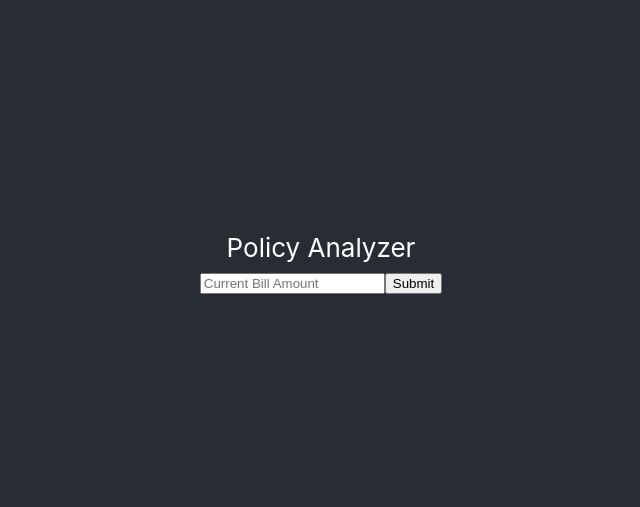
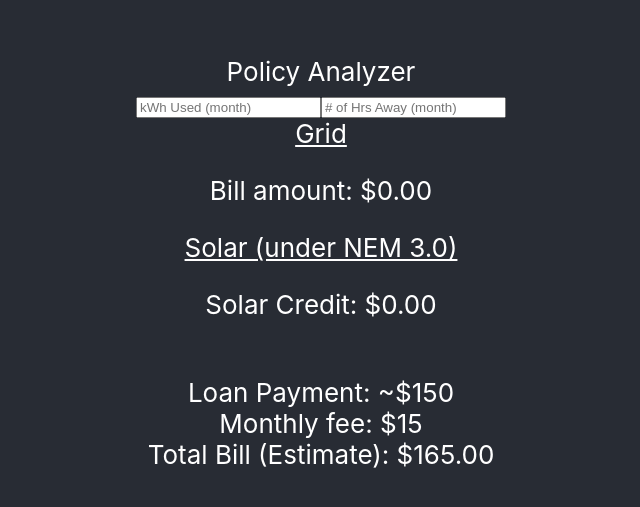
Before and after one commit to mtapia01/codespaces-react, a React (Create React App) app: page / in a window 1280 px wide. Shown: the part 137-644 px from the top of the page, without its empty margins (319-959 px from the left). Built offline with nearby package versions, Linux system fonts and the light colour scheme.

Commit message:
feat(App.js): Working basic calculator

```diff
--- a/src/App.js
+++ b/src/App.js
@@ -1,66 +1,63 @@
 import './App.css';
 import React, { useState } from 'react';
 
+
+
 function App() {
-  const [message, setMessage] = useState('');
+  let [billSolar, setSolar] = React.useState(0)
+  let [totalBill, setTotalBill] = React.useState(165)
 
-  const [updated, setUpdated] = useState(message);
+  const handleSolar = (event) => {
+    let solarCredit = parseFloat(event.target.value);
 
-  const handleChange = (event) => {
-    setMessage();
-  };
+    setSolar(solarCredit * .08);
+    setTotalBill(150 + 15 - solarCredit)
+  }
 
-  const handleClick = () => {
-    // 👇 "message" stores input field value
-    setUpdated("CurrentBill");
+
+
+  let [bill, setBill] = React.useState(0)
+  let handleGrid = (event) => {
+    let kwhUsed = parseFloat(event.target.value);
+
+    setBill(kwhUsed * .37)
+    // console.log(setBill(kwhUsed * .37))
   };
 
 
   return (
-    // <div className="App">
-    //   <header className="App-header">
-    //     {
-    //       <h>Policy Analyzer</h>
-    //     }
-    //     <div>
-    //       <body>
-    //         <input
-    //           type="number"
-    //           placeholder='Current Bill Amount'
-    //           id='CurrentBill'
-    //           onChange={handleChange}
-    //           value={message}
-    //         />
-    //         <button
-    //           id='currentBillBTN'
-    //           onClick={handleClick}>
-    //           Submit
-    //         </button>
-    //       </body>
-    //     </div>
-    //   </header>
-    // </div>
     <main>
       <div className="App">
         <header className="App-header">
-          {
-            <h>Policy Analyzer</h>
-          }
+          <h>Policy Analyzer</h>
           <div>
-            <body>
-              <input
-                type="number"
-                placeholder='Current Bill Amount'
-                id='CurrentBill'
-                onChange={handleChange}
-                value={message}
-              />
-              <button
-                id='currentBillBTN'
-                onClick={handleClick}>
-                Submit
-              </button>
-            </body>
+            <input
+              type="number"
+              onChange={handleGrid}
+              placeholder='kWh Used (month)'>
+            </input>
+            <input
+              type='number'
+              let onChange={handleSolar}
+              placeholder='# of Hrs Away (month)'>
+            </input>
+
+          </div>
+          <div>
+            <u>Grid</u>
+            {/* using San Diego kwh price */}
+            <p>Bill amount: ${bill.toFixed(2)} </p>
+          </div>
+          <div>
+            <u>Solar (under NEM 3.0)</u>
+            <p>Solar Credit: ${billSolar.toFixed(2)} </p> <br />
+            {/* average loan is between 50-250 so will say 150 */}
+            Loan Payment: ~$150 <br />
+            Monthly fee: $15 <br />
+
+            Total Bill (Estimate): ${totalBill.toFixed(2)}
+          </div>
+          <div>
           </div>
         </header>
       </div>
```
